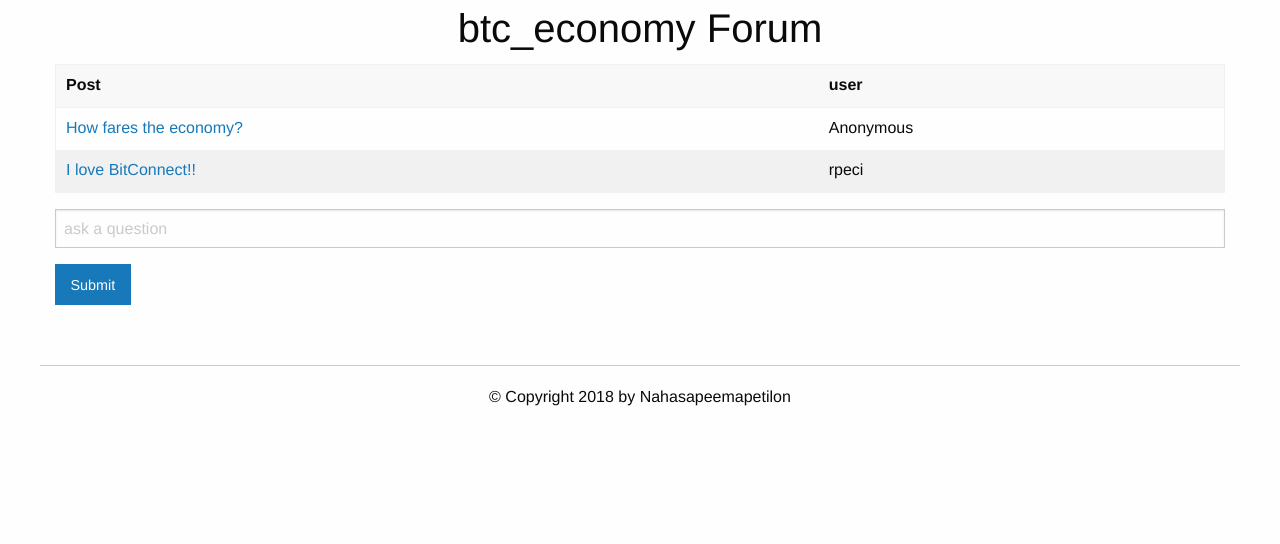
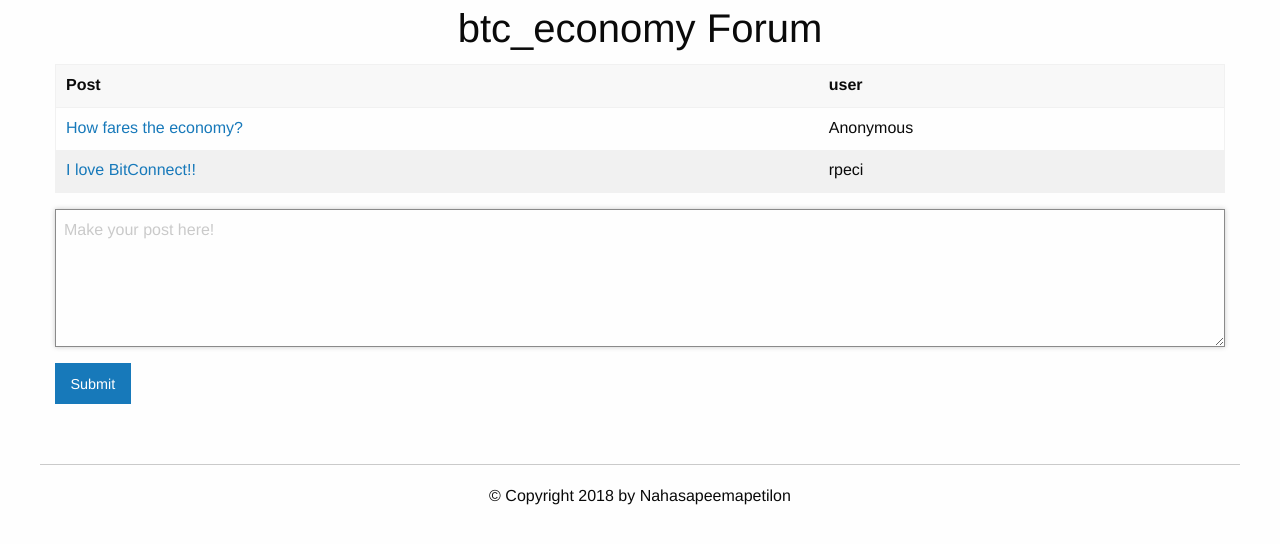
Before and after one commit to adil11111/SDFP, a Flask app: page /forum?topics=btc_economy in a window 1280 px wide. Shown: the part 54-598 px from the top of the page. Run offline with Flask 2, Linux system fonts and the light colour scheme; a user stored in the database is signed in; data comes from the database, SQL or seed files in the repository; both versions use the stored data as it was after the commit; some libraries are stand-ins or nearby versions.

Commit message:
Fix up textarea and some templating stuff

```diff
--- a/templates/forum.html
+++ b/templates/forum.html
@@ -42,7 +42,7 @@
 {% if not notLoggedIn %}
 <form action="/mkthr" method="POST">
   <input type="hidden" name="topic" value={{topic}}>
-  <input type="text" name="initPost" placeholder="ask a question">
+  <textarea name="initPost" rows="5" cols="50" placeholder="Make your post here!" required autofocus></textarea>
   <input class="button" type="submit" value="Submit">
 </form>
 {% endif %}
--- a/templates/profile.html
+++ b/templates/profile.html
@@ -1,4 +1,4 @@
-{% extends "register.html" %}
+{% extends "home.html" %}
 
 {% block title %} Profile {% endblock %}
 
```
Also changed, not shown: base.db, data/base.db.
